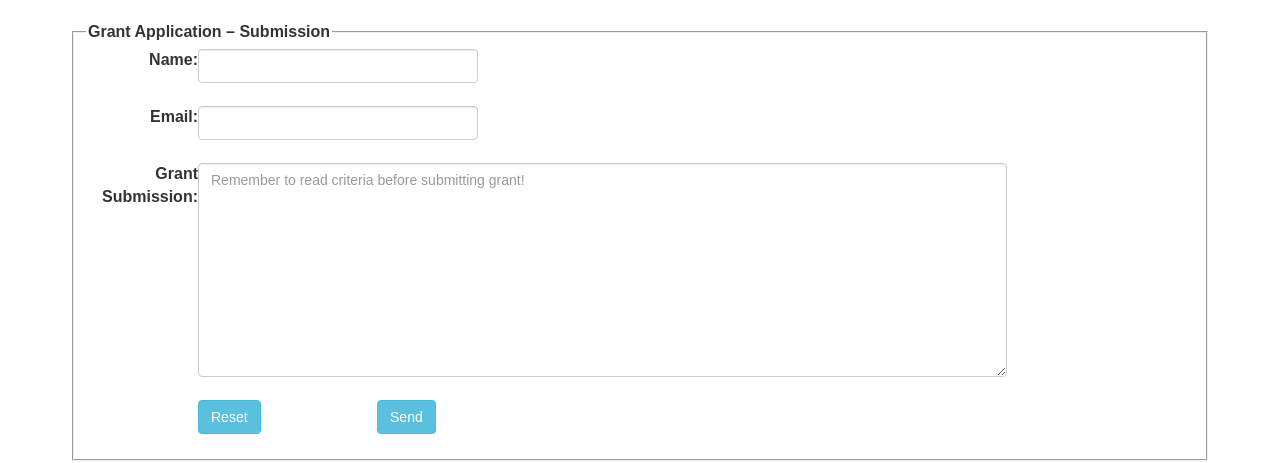
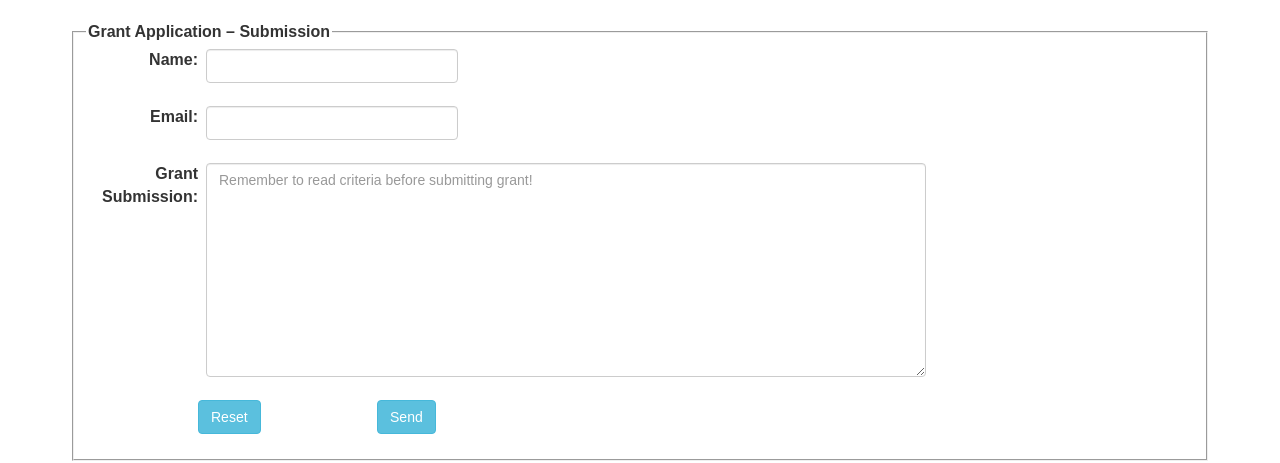
Before and after one commit to erudat/erudat.github.io, a plain HTML site: page applyGrant.html in a window 1280 px wide. Shown: the part 1013-1476 px from the top of the page. Drawn offline with Linux system fonts and the light colour scheme.

Commit message:
refixed apply page

```diff
--- a/applyGrant.html
+++ b/applyGrant.html
@@ -123,10 +123,10 @@
                         <legend><b>Grant Application – Submission</b></legend>
                         <form class="form-group" method="post" action="MAILTO:apply@sammyangelheart.com?Subject=Grant%20Application" enctype="text/plain">
                             <label for="name1">Name:</label>
-                            <input required type="text" id="name1" name="name1" class="form-control" style="width:20em;">
+                            <input required type="text" id="name1" name="name1" class="form-control" style="width:18em;">
                             <br>
                             <label for="mail1">Email:</label>
-                            <input required type="text" id="mail1" name="mail1" class="form-control" style="width:20em;">
+                            <input required type="text" id="mail1" name="mail1" class="form-control" style="width:18em;">
                             <br>
                             <label for="comment">Grant Submission:</label>
                             <textarea required placeholder="Remember to read criteria before submitting grant!" type="text" id="comment" name="comment" class="form-control" rows="10"></textarea>
--- a/css/main.css
+++ b/css/main.css
@@ -1116,7 +1116,7 @@ input[type="search"] {
 }
 .form-control {
   display: block;
-  width: 73%;
+  width: 65%;
   height: 34px;
   padding: 6px 12px;
   font-size: 14px;
@@ -1126,7 +1126,7 @@ input[type="search"] {
   background-image: none;
   border: 1px solid #ccc;
   border-radius: 4px;
-  margin-left: 105px;
+  margin-left: 120px;
   -webkit-box-shadow: inset 0 1px 1px rgba(0, 0, 0, .075);
           box-shadow: inset 0 1px 1px rgba(0, 0, 0, .075);
   -webkit-transition: border-color ease-in-out .15s, -webkit-box-shadow ease-in-out .15s;
```
